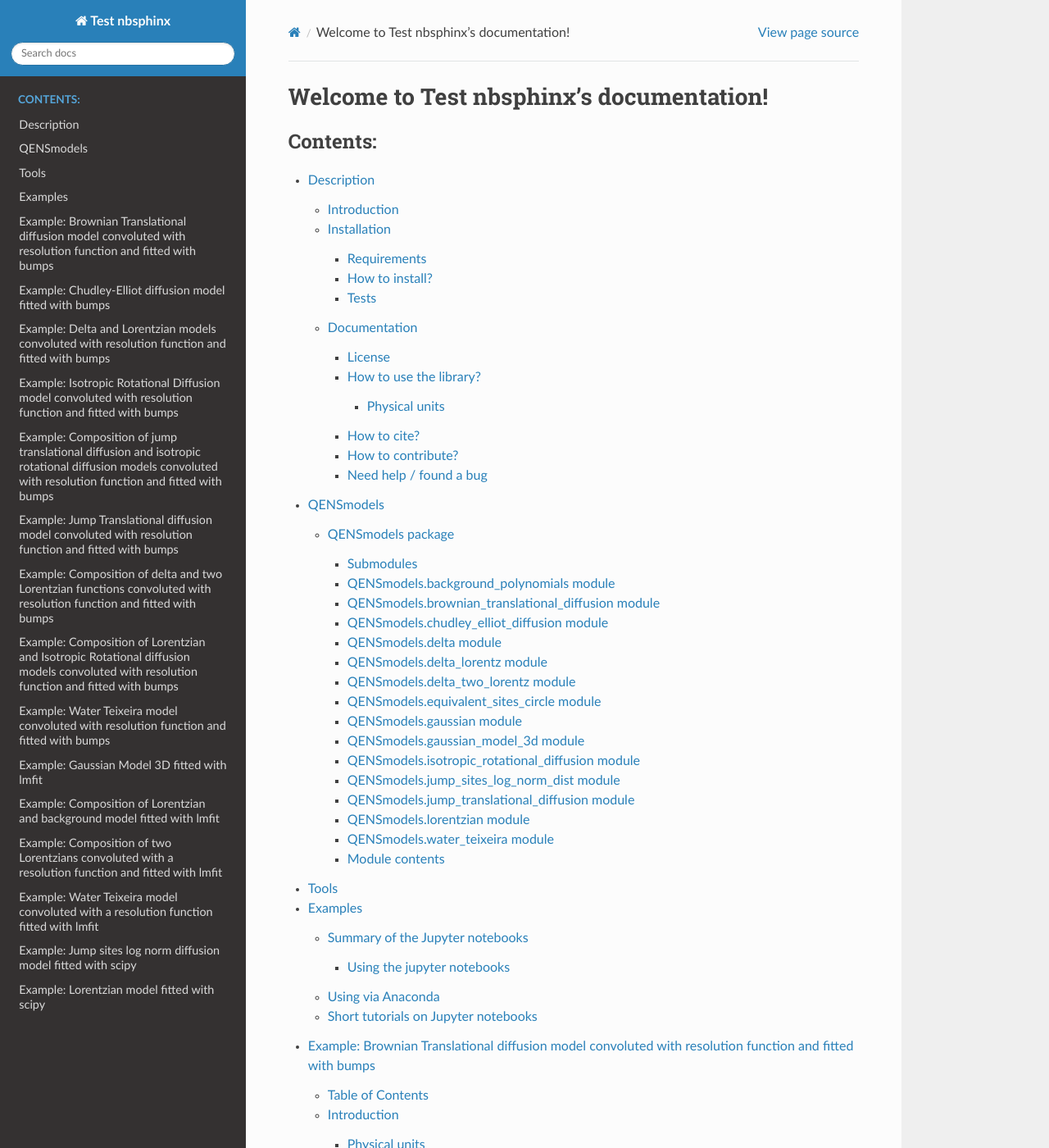
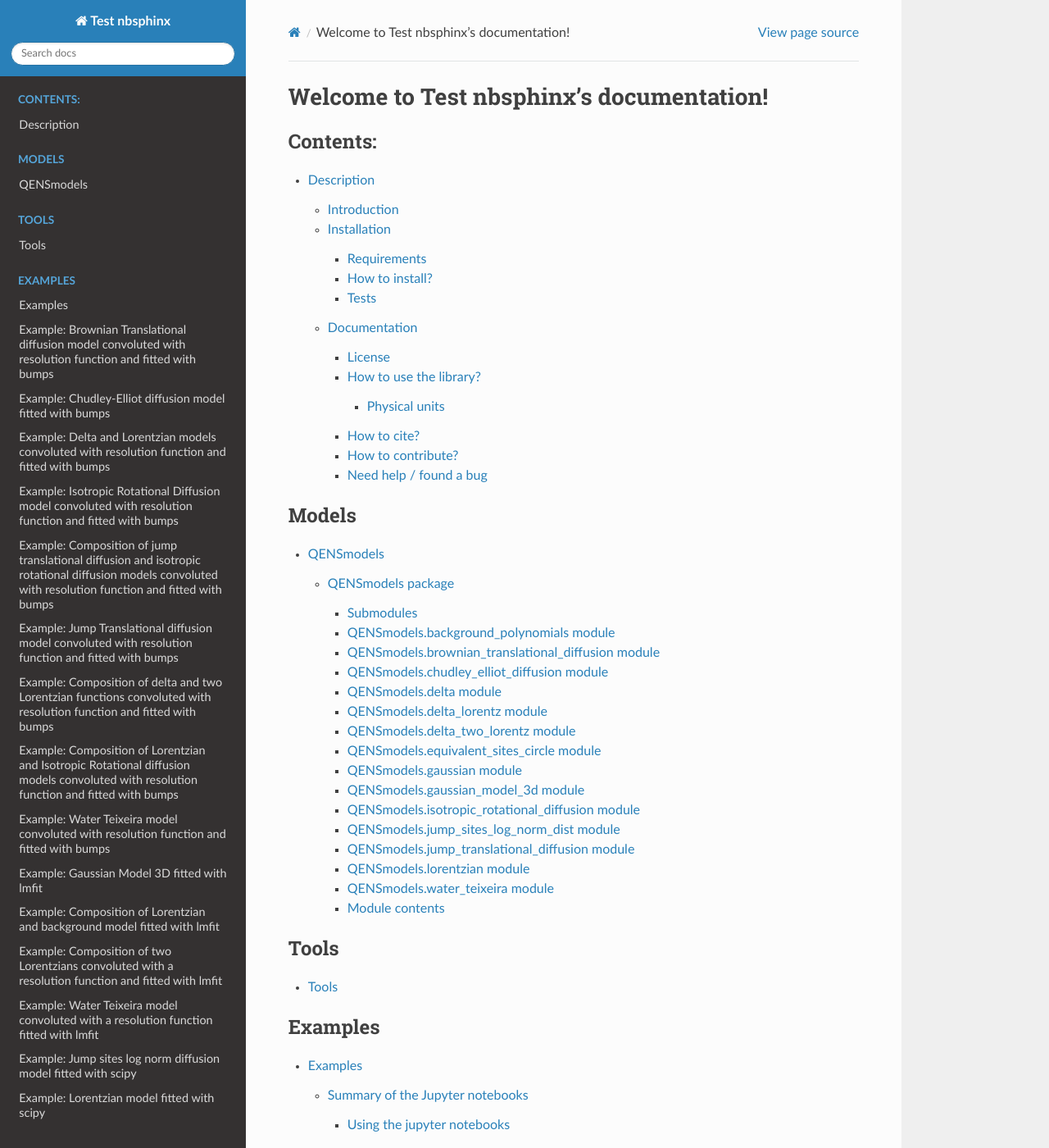
Before and after one commit to celinedurniak/test_nbsphinx, a Sphinx documentation site: the page built from docs/index.rst, in a window 1280 px wide and 1400 px high. Shown: the whole window at 82% size. Built offline with Sphinx 7.4.7 and the Read the Docs theme 2.0.0, drawn with Linux system fonts in a browser that asks for light colours; some of the changed text lies outside the part shown.

Commit message:
Modified toc

```diff
--- a/docs/index.rst
+++ b/docs/index.rst
@@ -11,8 +6,22 @@
    :caption: Contents:
 
    description
+
+.. toctree::
+   :caption: Models
+   :maxdepth: 3
+
    modules
+
+.. toctree::
+   :caption: Tools
+   :maxdepth: 3
+
    tools
+
+.. toctree::
+   :caption: Examples
+   :maxdepth: 3
 
    examples/README
    examples/bumps_BrownianDiff_fit
```
Also changed, not shown: other parts of docs/index.rst (+0 -5 lines), docs/examples/bumps_BrownianDiff_fit.ipynb, docs/examples/bumps_ChudleyElliotDiff_fit.ipynb, docs/examples/bumps_DeltaLorentz_fit.ipynb, docs/examples/bumps_IsoRot_fit.ipynb, docs/examples/bumps_JumpDiffIsoRot_fit.ipynb, docs/examples/bumps_JumpDiff_fit.ipynb, docs/examples/bumps_waterIN5_delta_two_lorentz_fit.ipynb, docs/examples/bumps_waterIN5_lorentzian_plus_isorotdiff_fit.ipynb, docs/examples/bumps_waterIN5_water_teixeira_fit.ipynb, docs/examples/lmfit_EquivalentSitesCircle_fit.ipynb, docs/examples/scipy_JumpSitesLogNormDist_fit.ipynb, docs/examples/scipy_lorentzian_fit.ipynb.
